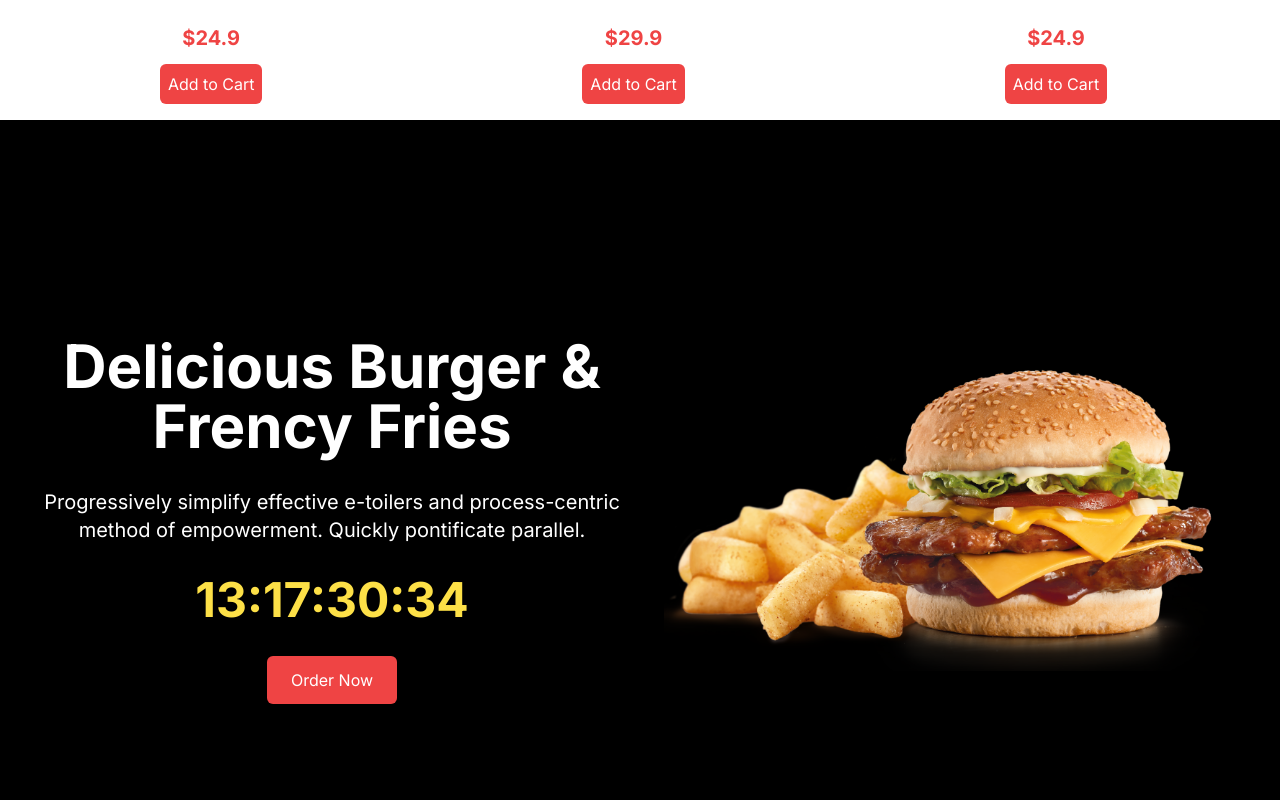
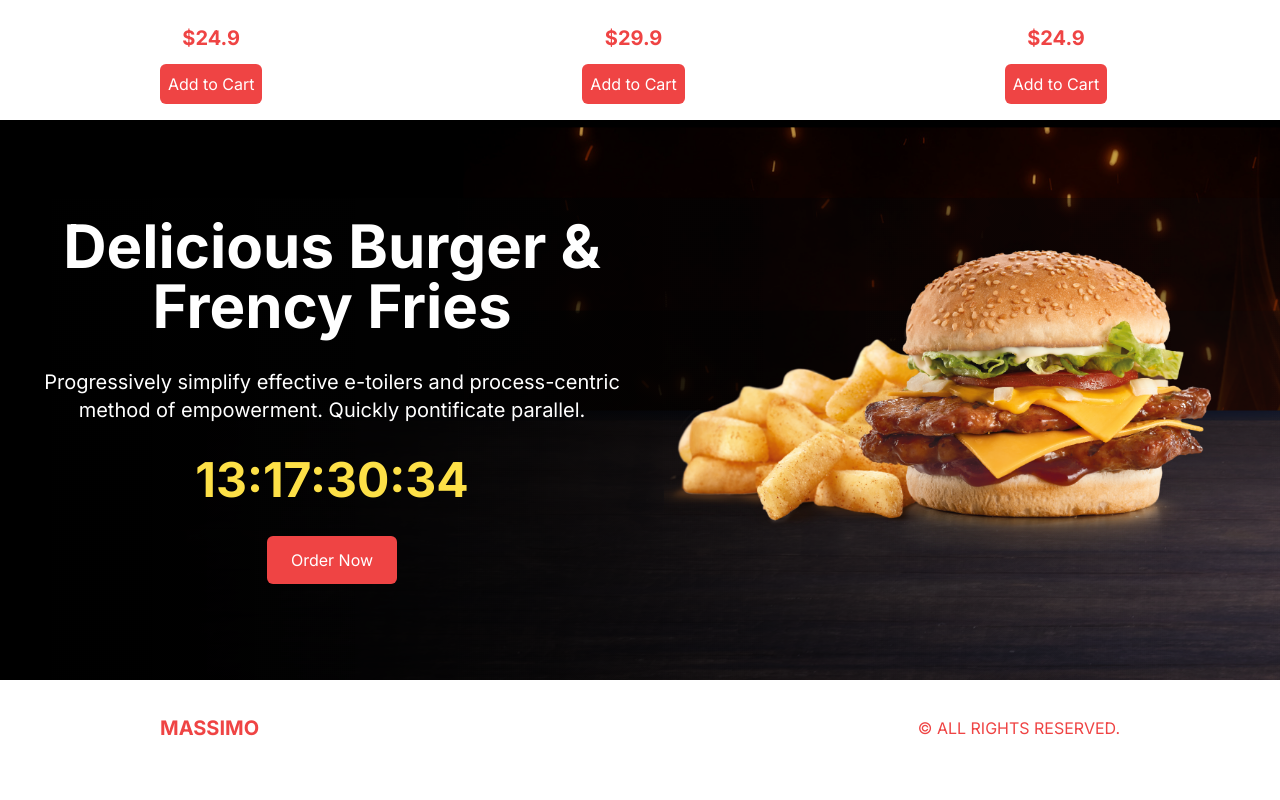
Before and after one commit to samincgs/Massimo, a Next.js app: page / in a window 1280 px wide. Shown: the part 1160-1960 px from the top of the page. After the commit the page ends 1936 px from the top, so only its background shows below. Built offline with nearby package versions, Linux system fonts and the light colour scheme.

Commit message:
Fully finished the Offer page for for mobile and desktop users meaning the Home page is finally completed

```diff
--- a/src/components/CountDown.tsx
+++ b/src/components/CountDown.tsx
@@ -2,11 +2,13 @@
 import React from "react";
 import Countdown from "react-countdown";
 
+const endingDate = new Date("2023-10-25");
+
 const CountDown = () => {
   return (
     <Countdown
-      date={new Date("2023-10-25")}
       className="font-bold text-5xl text-yellow-300"
+      date={endingDate}
     />
   );
 };
--- a/src/components/Offer.tsx
+++ b/src/components/Offer.tsx
@@ -4,7 +4,7 @@
 
 const Offer = () => {
   return (
-    <div className="bg-black h-screen flex flex-col md:flex-row">
+    <div className="bg-black h-screen flex flex-col md:flex-row md:justify-between md:bg-[url('/offerBg.png')] md:h-[70vh]">
       {/* Text Container */}
       <div className="flex-1 text-white flex flex-col justify-center items-center text-center gap-8 p-6">
         <h1 className="text-5xl font-bold xl:text-6xl">
@@ -20,7 +20,7 @@
         </button>
       </div>
       {/* Image Container */}
-      <div className="flex-1 w-full relative">
+      <div className="flex-1 w-full relative md:h-full">
         <Image
           src="/offerProduct.png"
           alt=""
```
